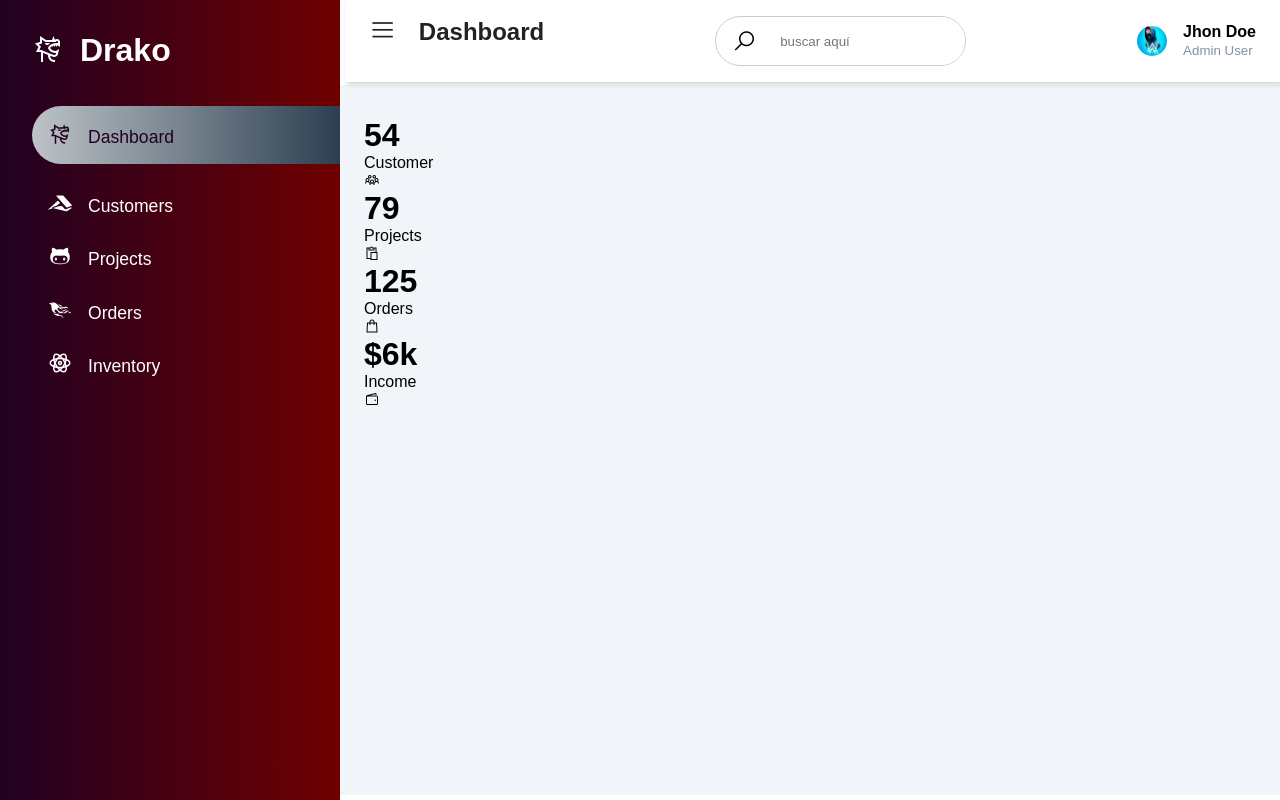
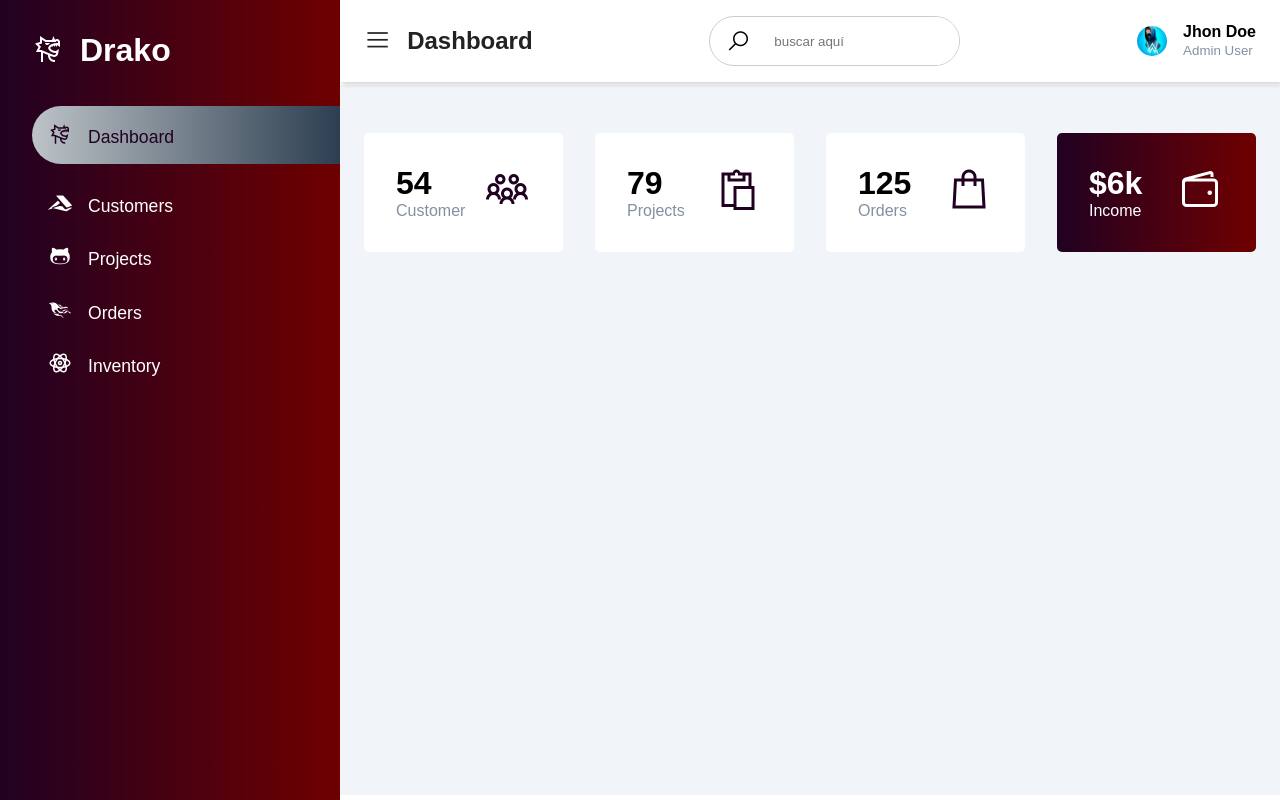
Before and after one commit to Xaver17/Proyecto, a plain HTML site: page dashboard.html in a window 1280 px wide. Drawn offline with nearby package versions, Linux system fonts and the light colour scheme.

Commit message:
primer avance de dashboard

```diff
--- a/css/dashboard.css
+++ b/css/dashboard.css
@@ -68,23 +68,21 @@
     padding-right: 1rem;
 }
 
-.main-content {
-    margin-left: 340px;
-}
-
 header {
     display: flex;
     justify-content: space-between;
     padding: 1rem 1.5rem;
     box-shadow: 2px 2px 5px rgba(0, 0, 0, 0.2);
     position: fixed;
-    left: 345px;
-    width: calc(100% - 345px);
+    left: 340px;
+    width: calc(100% - 340px);
     top: 0;
     z-index: 100;
 }
 
 header h2 {
+    display: flex;
+    align-items: center;
     color: #222;
 }
 
@@ -131,9 +129,52 @@ header label span {
     color: #8390a2;
 }
 
+.main-content {
+    margin-left: 340px;
+}
+
 main {
     margin-top: 85px;
     padding: 2rem 1.5rem;
     background: #f1f5f9;
     min-height: calc(100vh - 90px);
 }
+
+.cards {
+    display: grid;
+    grid-template-columns: repeat(4, 1fr);
+    gap: 2rem;
+    margin-top: 1rem;
+}
+
+.card-single {
+    display: flex;
+    justify-content: space-between;
+    background: #fff;
+    padding: 2rem;
+    border-radius: 5px;
+}
+
+.card-single div:first-child span {
+    color: #8390a2;
+}
+
+.card-single div:last-child span {
+    font-size: 3rem;
+    color: #200122;
+}
+
+.card-single:last-child {
+    background: #200122;
+    /* fallback for old browsers */
+    background: -webkit-linear-gradient(to right, #200122, #6f0000);
+    /* Chrome 10-25, Safari 5.1-6 */
+    background: linear-gradient(to right, #200122, #6f0000);
+    /* W3C, IE 10+/ Edge, Firefox 16+, Chrome 26+, Opera 12+, Safari 7+ */
+}
+
+.card-single:last-child h1,
+.card-single:last-child div:first-child span,
+.card-single:last-child div:last-child span {
+    color: #fff;
+}
```
Also changed, not shown: dashboard.html (+10 -4 lines).
